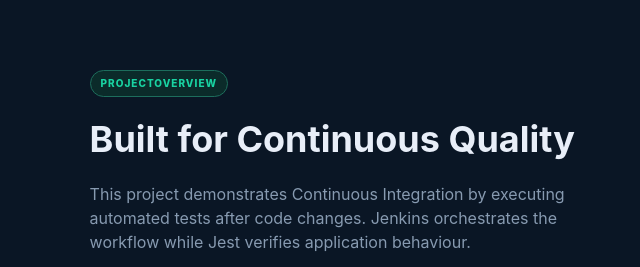
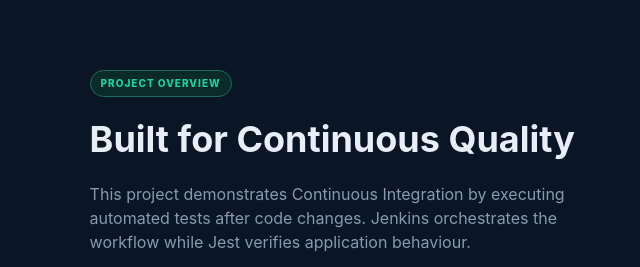
Before and after one commit to SHASHANK-REDDY-123/WebApplicationTestingPipeline, a website: page index.html in a window 1280 px wide. Shown: the part 1997-2264 px from the top of the page, 0-640 px from the left. Drawn offline with Linux system fonts and the light colour scheme.

Commit message:
Updated web dashboard

```diff
--- a/index.html
+++ b/index.html
@@ -69,7 +69,7 @@
 </section>
 
 <section id="about" class="about">
-  <div><span class="badge">PROJECTOVERVIEW</span><h2>Built for Continuous Quality</h2><p>This project demonstrates Continuous Integration by executing automated tests after code changes. Jenkins orchestrates the workflow while Jest verifies application behaviour.</p></div>
+  <div><span class="badge">PROJECT OVERVIEW</span><h2>Built for Continuous Quality</h2><p>This project demonstrates Continuous Integration by executing automated tests after code changes. Jenkins orchestrates the workflow while Jest verifies application behaviour.</p></div>
   <div class="tech"><div>HTML / CSS</div><div>JavaScript</div><div>Node.js</div><div>Jest</div><div>GitHub</div><div>Jenkins</div></div>
 </section>
 </main>
```
